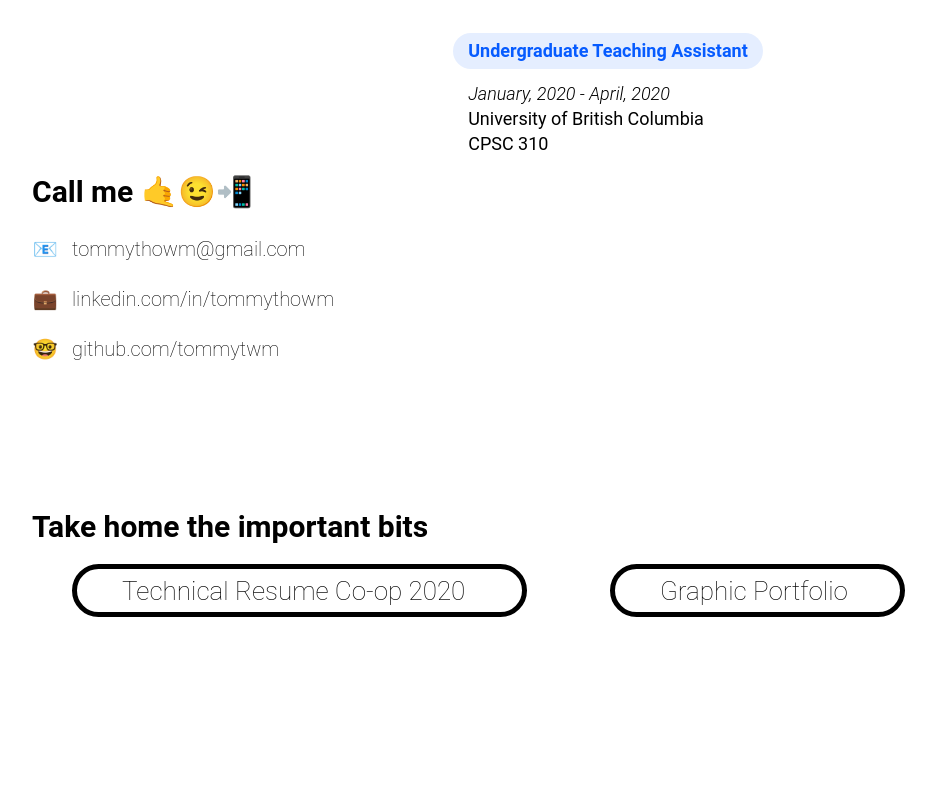
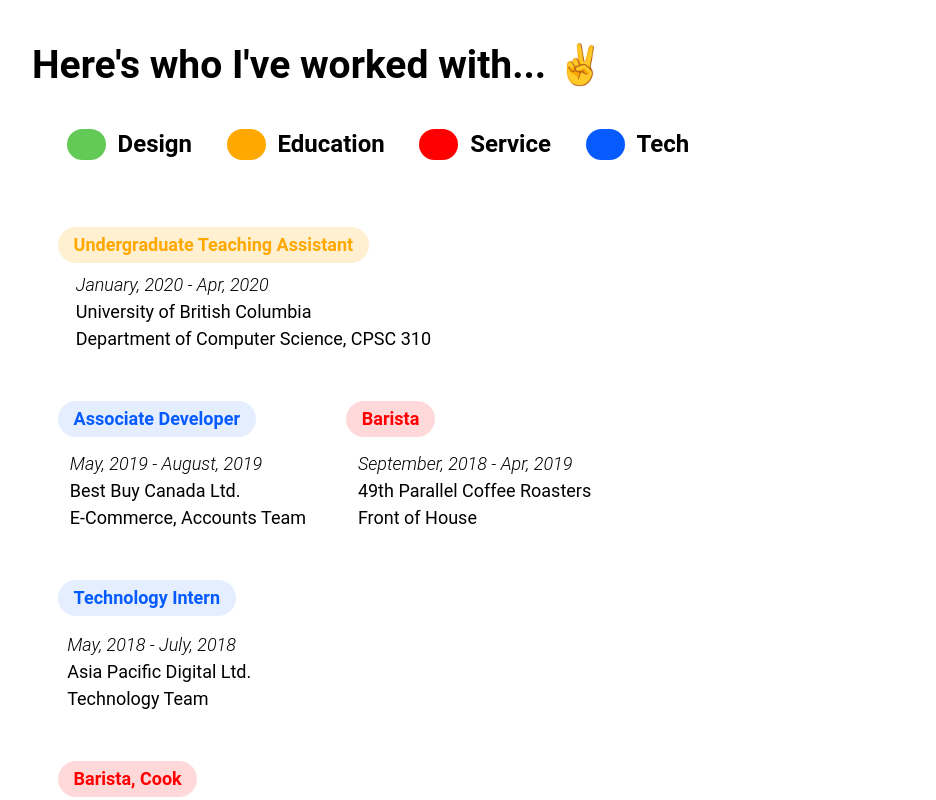
Before and after one commit to tommytwm/tommytwm.github.io, a React (Create React App) app: page / in a window 1280 px wide. Shown: the part 2100-2900 px from the top of the page, without its empty margins (32-968 px from the left). Before the commit the page ends 2742 px from the top, so only its background shows below. Built offline with nearby package versions, Linux system fonts and the light colour scheme.

Commit message:
completed experience section

```diff
--- a/src/App.js
+++ b/src/App.js
@@ -2,7 +2,7 @@
 import './App.css';
 import Bio from './components/bio/Bio';
 import Contacts from './components/contacts/Contacts';
-import Deck from './components/experience/deck/Deck';
+import Experience from './components/experience/Experience';
 import Resumes from './components/resumes/Resumes';
 import Skills from './components/skills/Skills';
 import Title from './components/title/Title';
@@ -14,13 +14,7 @@
         <Title/>
         <Bio/>
         <Skills/>
-        <Deck
-          isTech={true}
-          jobTitle="Undergraduate Teaching Assistant"
-          date="January, 2020 - April, 2020"
-          employer="University of British Columbia"
-          team="CPSC 310"
-        />
+        <Experience />
         <Contacts/>
         <Resumes/>
       </header>
--- a/src/components/experience/Experience.css
+++ b/src/components/experience/Experience.css
@@ -0,0 +1,7 @@
+.Experience {
+    width: 100%;
+}
+
+.Experience .Row {
+    display: flex;
+}
--- a/src/components/experience/Experience.js
+++ b/src/components/experience/Experience.js
@@ -0,0 +1,99 @@
+/* eslint-disable jsx-a11y/accessible-emoji */
+import React from 'react';
+import Deck from './deck/Deck';
+import Tag from './tag/Tag';
+import './Experience.css';
+
+function Experience() {
+    return (
+        <div className="Experience">
+            <h2 className="Experience-header">
+                Here's who I've worked with... ✌️
+            </h2>
+            <div className="Row">
+                <Tag
+                    isDesign={true}
+                    tagName="Design"
+                />
+                <Tag
+                    isEducation={true}
+                    tagName="Education"
+                />
+                <Tag
+                    isService={true}
+                    tagName="Service"
+                />
+                <Tag
+                    isTech={true}
+                    tagName="Tech"
+                />
+            </div>
+            <div className="Row">
+                <Deck
+                    isEducation={true}
+                    jobTitle="Undergraduate Teaching Assistant"
+                    date="January, 2020 - Apr, 2020"
+                    employer="University of British Columbia"
+                    team="Department of Computer Science, CPSC 310"
+                />
+            </div>
+            <div className="Row">
+                <Deck
+                    isTech={true}
+                    jobTitle="Associate Developer"
+                    date="May, 2019 - August, 2019"
+                    employer="Best Buy Canada Ltd."
+                    team="E-Commerce, Accounts Team"
+                />
+                <Deck
+                    isService={true}
+                    jobTitle="Barista"
+                    date="September, 2018 - Apr, 2019"
+                    employer="49th Parallel Coffee Roasters"
+                    team="Front of House"
+                />
+            </div>
+            <div className="Row">
+                <Deck
+                    isTech={true}
+                    jobTitle="Technology Intern"
+                    date="May, 2018 - July, 2018"
+                    employer="Asia Pacific Digital Ltd."
+                    team="Technology Team"
+                />
+            </div>
+            <div className="Row">
+                <Deck
+                    isService={true}
+                    date="March, 2017 - July, 2017"
+                    jobTitle="Barista, Cook"
+                    employer="Kopenhagen Coffee"
+                    team="Front of House"
+                />
+            </div>
+            <h2 className="Experience-header">
+                & volunteered... 🌈
+            </h2>
+            <div className="Row">
+                <Deck
+                    isTech={true}
+                    date="January, 2020 - current"
+                    jobTitle="Developer & Designer"
+                    employer="Canadian Undergraduate Computer Science Conference"
+                    team="Dev & Design Team"
+                />
+            </div>
+            <div className="Row">
+                <Deck
+                    isDesign={true}
+                    date="June, 2016 - December, 2016"
+                    jobTitle="Graphic Designer"
+                    employer="24 Hour Race, Kuala Lumpur"
+                    team="Design Team"
+                />
+            </div>
+        </div>
+    );
+}
+
+export default Experience;
--- a/src/components/experience/deck/Deck.css
+++ b/src/components/experience/deck/Deck.css
@@ -1,34 +1,42 @@
-.Deck .tech-label{
-    color: #065BFF;
-    background: #E5EEFF;
+.Deck {
+    margin: 0 1em;
+}
 
+.design-label {
+    color: #64CA57;
+    background: #D7F3D4;
+
+    width: max-content;
     border-radius: 50px;
     padding: 0 .6em;
     margin-bottom: -4%;
 }
 
-.Deck .education-label{
+.education-label {
     color: #FFA800;
     background: #FFF0D2;
 
+    width: max-content;
     border-radius: 50px;
     padding: 0 .6em;
     margin-bottom: -4%;
 }
 
-.Deck .service-label{
+.service-label {
     color: #FF0000;
     background: #FFD9D9;
 
+    width: max-content;
     border-radius: 50px;
     padding: 0 .6em;
     margin-bottom: -4%;
 }
 
-.Deck .design-label{
-    color: #64CA57;
-    background: #D7F3D4;
+.tech-label {
+    color: #065BFF;
+    background: #E5EEFF;
 
+    width: max-content;
     border-radius: 50px;
     padding: 0 .6em;
     margin-bottom: -4%;
@@ -48,7 +56,11 @@
     list-style: none !important;
     font-size: 18px;
     font-weight: 400;
-    line-height: .5em;
+    line-height: .6em;
     padding: 0 5%;
     margin-top: 0;
+
+    display: inline-block;
+    white-space: nowrap;
+    overflow-x: auto;
 }
--- a/src/components/experience/deck/Deck.js
+++ b/src/components/experience/deck/Deck.js
@@ -13,7 +13,7 @@
                 isTech ? 'tech-label' :
                 isEducation ? 'education-label' :
                 isService ? 'service-label' :
-                isDesign ? 'design-lavel' :
+                isDesign ? 'design-label' :
                 null
             }>
                 <h4>{props.jobTitle}</h4>
@@ -25,6 +25,6 @@
             </ol>
         </div>
     );
-}
+};
 
 export default Deck;
--- /dev/null
+++ b/src/components/experience/tag/Tag.css
@@ -0,0 +1,44 @@
+.Tag {
+    display: flex;
+    align-items: center;
+    margin-left: 3%;
+    margin-bottom: 3%;
+}
+
+.tag-name {
+    font-size: 24px;
+    margin: 0 0;
+    padding-left: .5em;
+}
+
+.design {
+    background-color: #64CA57;
+
+    width: 1.5em;
+    height: 1.2em;
+    border-radius: 30px;
+}
+
+.education {
+    background-color: #FFA800;
+
+    width: 1.5em;
+    height: 1.2em;
+    border-radius: 30px;
+}
+
+.service {
+    background-color: #FF0000;
+
+    width: 1.5em;
+    height: 1.2em;
+    border-radius: 30px;
+}
+
+.tech {
+    background-color: #065BFF;
+
+    width: 1.5em;
+    height: 1.2em;
+    border-radius: 30px;
+}
--- /dev/null
+++ b/src/components/experience/tag/Tag.js
@@ -0,0 +1,26 @@
+import React from 'react';
+import './Tag.css';
+
+function Tag(props) {
+    const isTech = props.isTech ? true : false;
+    const isEducation = props.isEducation ? true : false;
+    const isService = props.isService ? true : false;
+    const isDesign = props.isDesign ? true : false;
+
+    return (
+        <div className="Tag">
+            <div className={
+                isTech ? 'tech' :
+                isEducation ? 'education' :
+                isService ? 'service' :
+                isDesign ? 'design' :
+                null
+            }/>
+            <h4 className="tag-name">
+                {props.tagName}
+            </h4>
+        </div>
+    );
+};
+
+export default Tag;
```
